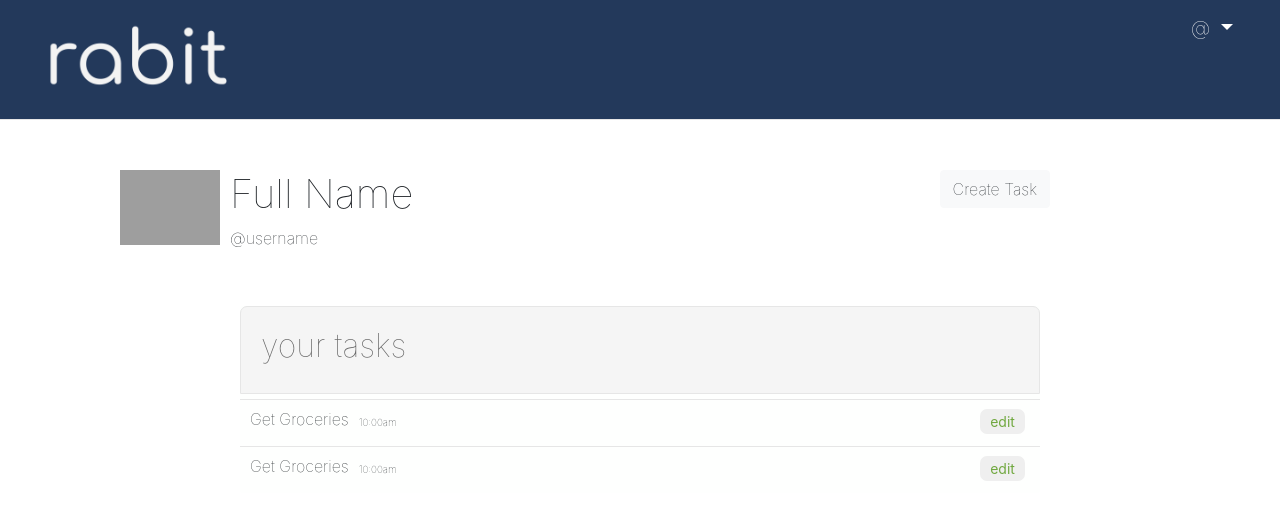
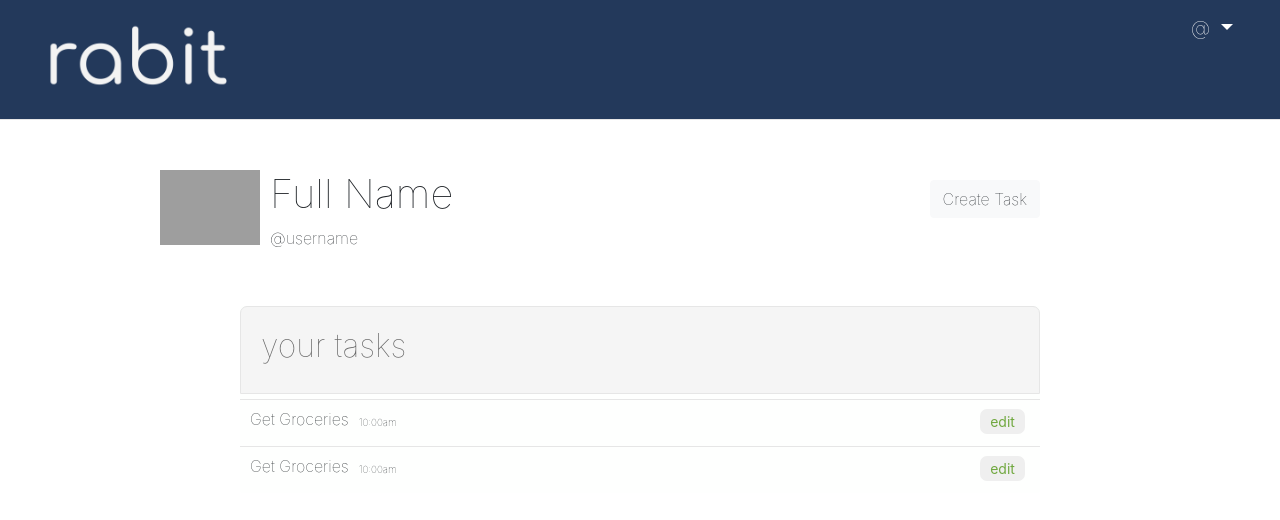
Before and after one commit to dtFocuS/rabit-front-end, a React app in the folder rabit-client/: page /account in a window 1280 px wide. Built offline with nearby package versions, Linux system fonts and the light colour scheme; no server answers; grey boxes are pictures that could not be loaded.

Commit message:
adjusted position of acount page name/avatar header and create button

```diff
--- a/rabit-client/src/components/Account.js
+++ b/rabit-client/src/components/Account.js
@@ -65,6 +65,8 @@ class Account extends Component {
               <p id="username-account-page">@username</p>
             </div>
           </div>
+        </div>
+        <div id="body">
           <div className="container col-sm-12" id="your-tasks-account-page">
 
             <div className="row task-header-account-page">
--- a/rabit-client/src/index.css
+++ b/rabit-client/src/index.css
@@ -191,12 +191,14 @@ label:focus,
 
 #create-task-button-account-page {
   float:right;
-  margin-right: 140px;
+  margin-top: 10px;
+  margin-right: 150px;
   font-weight: lighter;
 }
 
 #account-header {
   margin-top: 50px;
+  margin-left: 40px;
 }
 
 #avatar-account-page {
```
